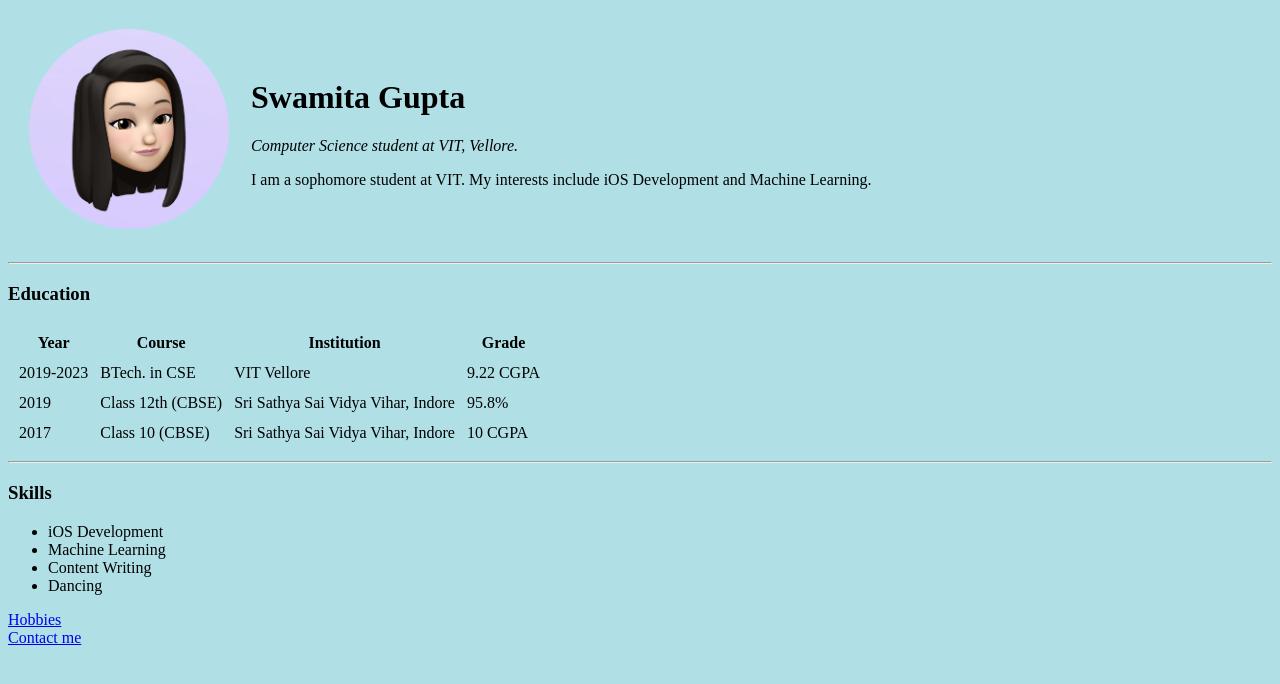
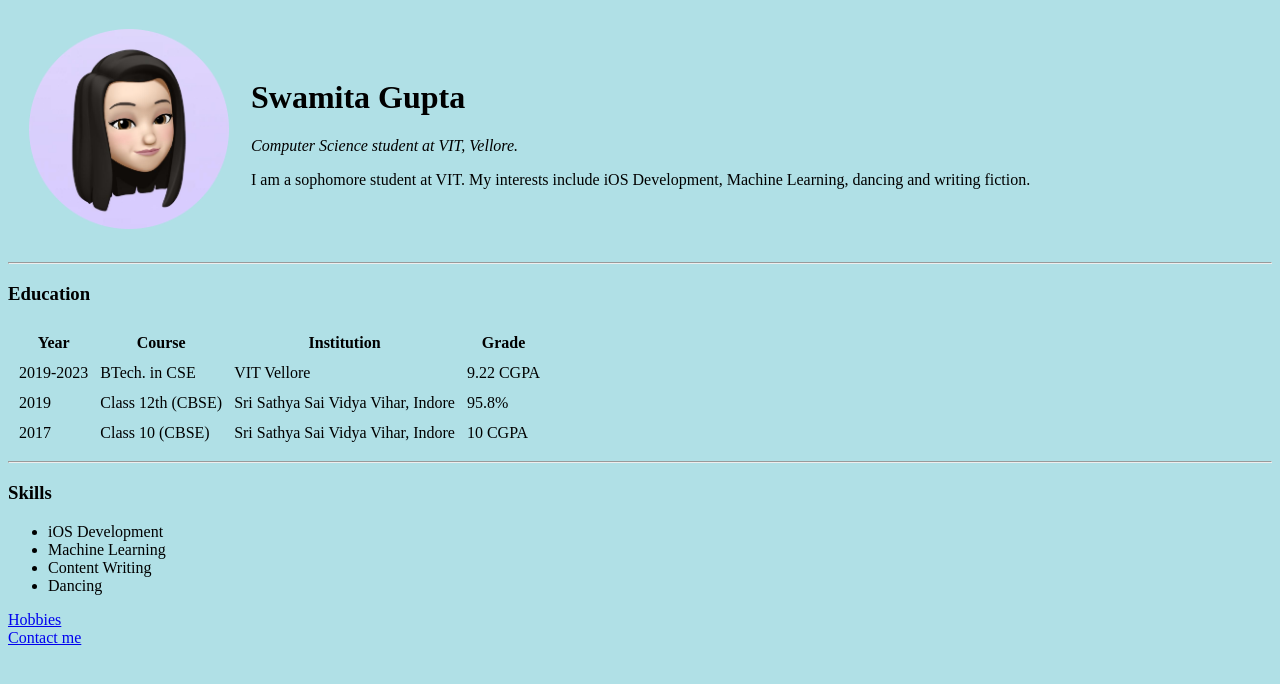
Before and after one commit to swamitagupta/Resume-Website, a plain HTML site: page index.html in a window 1280 px wide. Drawn offline with Linux system fonts and the light colour scheme.

Commit message:
Update index.html

```diff
--- a/index.html
+++ b/index.html
@@ -13,7 +13,7 @@
       <td>
         <h1>Swamita Gupta</h1>
         <p><em>Computer Science student at VIT, Vellore.</em></p>
-        <p>I am a sophomore student at VIT. My interests include iOS Development and Machine Learning.</p>
+        <p>I am a sophomore student at VIT. My interests include iOS Development, Machine Learning, dancing and writing fiction.</p>
       </td>
     </tr>
   </table>
```
